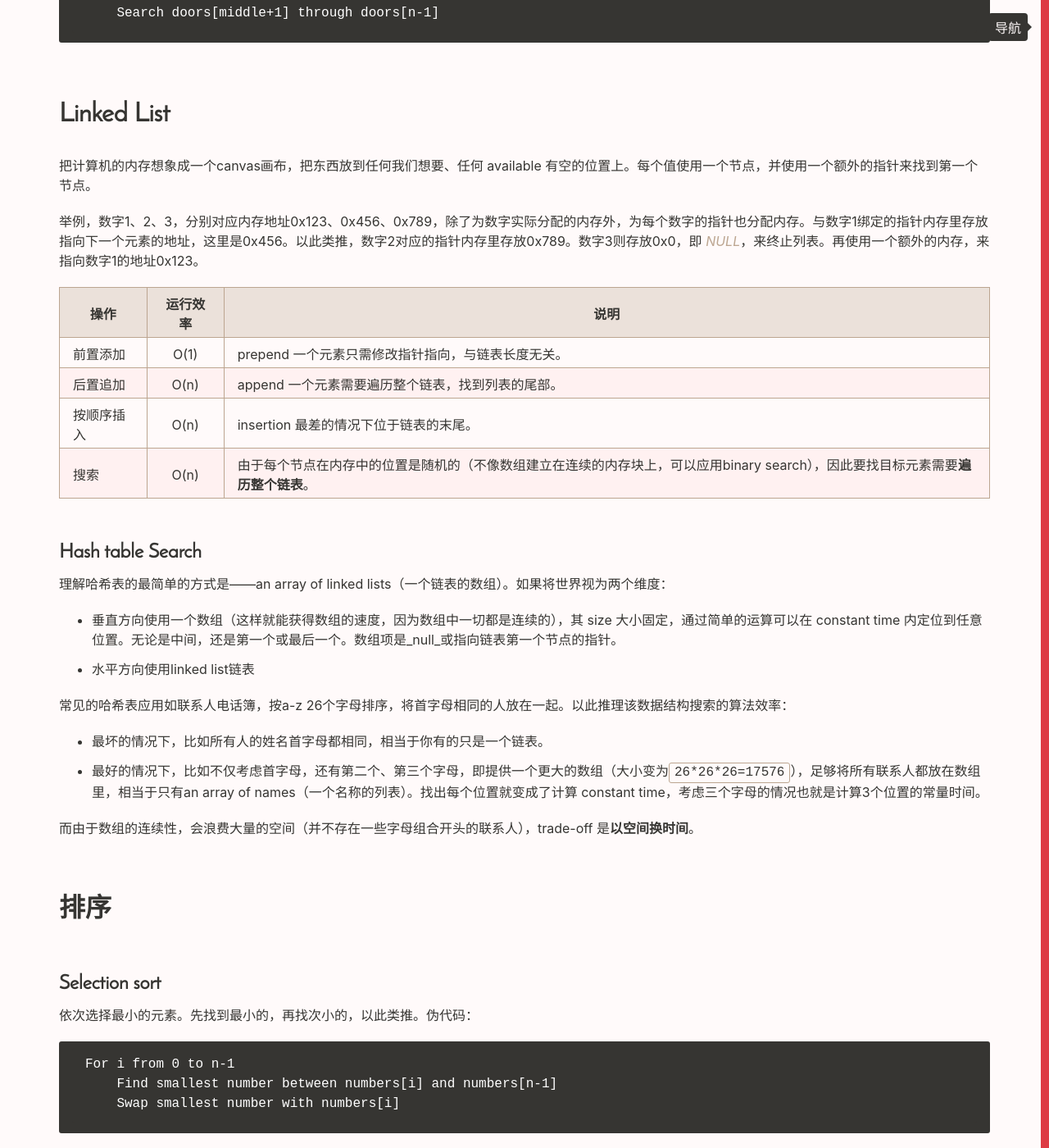
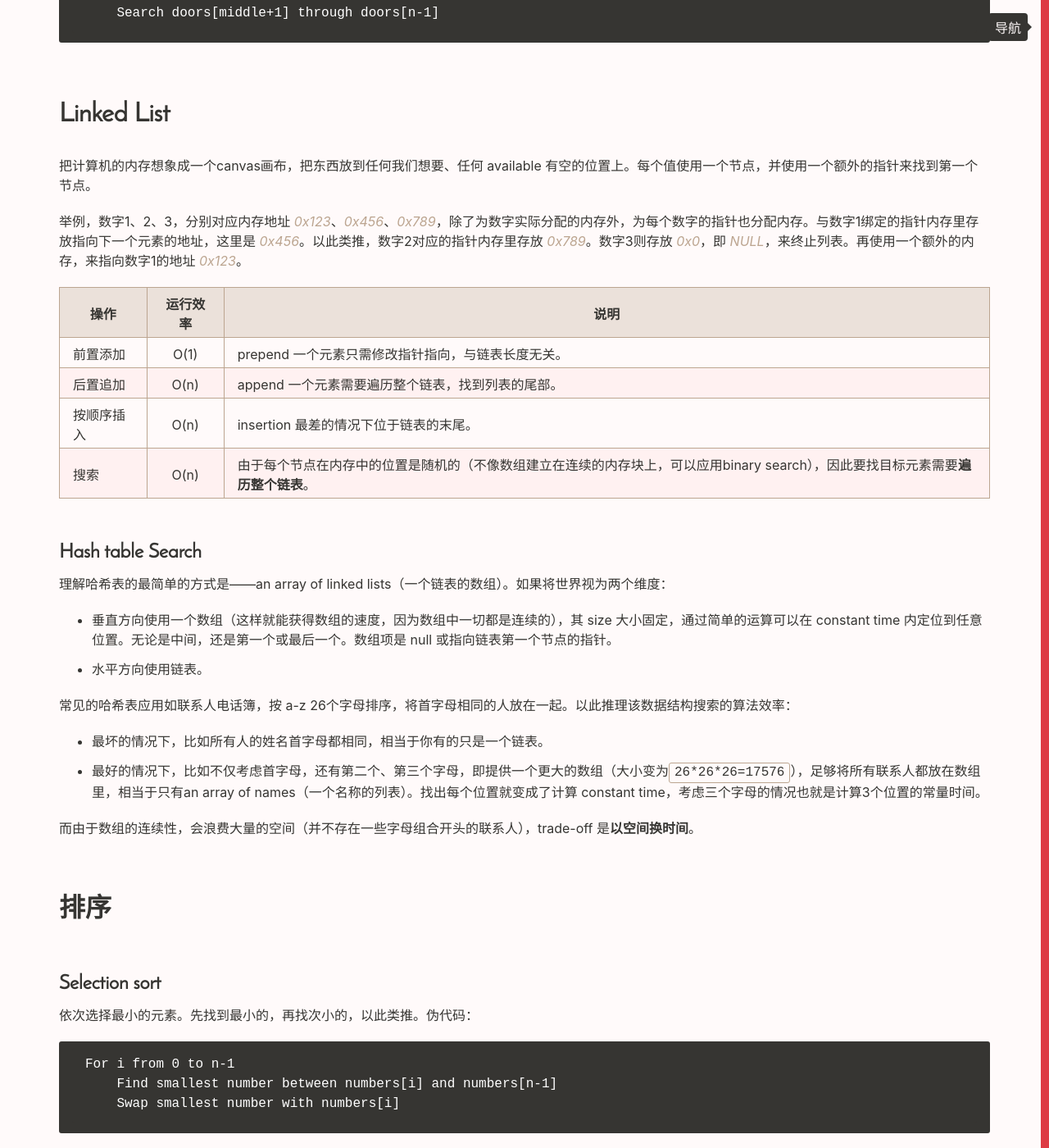
Before and after one commit to Vivi-wu/dive-into-web, a Jekyll site: the page built from _posts/2024-05-10-Algorithms.markdown, in a window 1280 px wide and 1400 px high, scrolled down 866 px. Shown: the whole window at 82% size. Built offline with Jekyll 4.4.1, drawn with Linux system fonts in a browser that asks for light colours; some of the changed text lies outside the part shown.

Commit message:
mod 微调算法、构建系统内容

```diff
--- a/_posts/2014-08-29-Javascript-Event-Order.markdown
+++ b/_posts/2014-08-29-Javascript-Event-Order.markdown
@@ -127,7 +127,7 @@ function doSomething(e) {
 
 事件循环非 JS 独有。所谓的 Event Loop 是负责执行队列中的回调，并且将其压入到函数调用栈中的机制。
 
-其中的调用栈（Call Stack，后入先出）会记录所有的函数调用信息。当我们调用某个函数时，会将其参数与局部变量等压入栈中；在执行完毕后，会弹出栈首的元素。而堆（Heap）则存放了大量的非结构化数据，譬如程序分配的变量与对象。队列（Callback Queue，先入先出）则包含了一系列待处理的信息与相关联的回调函数。
+其中的调用栈（Call Stack ，LIFO 先进后出）会记录所有的函数调用信息。当我们调用某个函数时，会将其参数与局部变量等压入栈中；在执行完毕后，会弹出栈首的元素。而堆（Heap）则存放了大量的非结构化数据，譬如程序分配的变量与对象。队列（Callback Queue，先入先出）则包含了一系列待处理的信息与相关联的回调函数。
 
 每个 JavaScript 运行时都必须包含一个任务队列。
 
--- a/_posts/2024-04-27-Build-System.markdown
+++ b/_posts/2024-04-27-Build-System.markdown
@@ -6,12 +6,12 @@ category: Other
 
 构建系统是指用来自动化执行编译、链接、打包、测试等一系列操作的软件。你定义规则告诉这些工具如何执行命令、处理依赖关系、向目标文件输出结果。
 
-针对不同目的、不同语言有不同的构建系统，如 Java 的 Maven、JavaScript 的 npm等。
+针对不同目的、不同语言有不同的构建系统，如 Java 的 Maven、JavaScript 的 npm 等。
 
 Make 是最古老的构建系统，几乎存在于所有操作系统上。Make 命令将在当前目录里寻找名为 Makefile 的文件，然后根据 Makefile 的规则执行命令。
 
 <!-- more -->
-如果 makefil 中涉及的依赖没有发生变化，再次运行 make 命令将不会重新编译，而是直接使用上次编译的结果。即尝试做最少的工作来实现目标。
+如果 makefile 中涉及的依赖没有发生变化，再次运行 make 命令将不会重新编译，而是直接使用上次编译的结果。即尝试做最少的工作来实现目标。
 
 Makefile 也是一种 DSL（Domain Specific Language）语言。
 
@@ -31,7 +31,7 @@ Makefile 也是一种 DSL（Domain Specific Language）语言。
 
 ### Lockfile
 
-Lockfile 是指锁定依赖版本的一种机制，其内容主要一系列依赖和它们当前使用的版本。
+Lockfile 是指锁定依赖版本的一种机制，其内容主要是一系列依赖和它们当前使用的版本。
 
 + 确保你不会意外更新什么东西
 + 让构建过程更快，只要lockfile中依赖没有更新，就直接使用之前构建安装的依赖（无需下载和安装）
--- a/_posts/2024-05-10-Algorithms.markdown
+++ b/_posts/2024-05-10-Algorithms.markdown
@@ -33,7 +33,7 @@ Else if 50 > doors[middle]
 
 把计算机的内存想象成一个canvas画布，把东西放到任何我们想要、任何 available 有空的位置上。每个值使用一个节点，并使用一个额外的指针来找到第一个节点。
 
-举例，数字1、2、3，分别对应内存地址0x123、0x456、0x789，除了为数字实际分配的内存外，为每个数字的指针也分配内存。与数字1绑定的指针内存里存放指向下一个元素的地址，这里是0x456。以此类推，数字2对应的指针内存里存放0x789。数字3则存放0x0，即 _NULL_，来终止列表。再使用一个额外的内存，来指向数字1的地址0x123。
+举例，数字1、2、3，分别对应内存地址 _0x123_、_0x456_、_0x789_，除了为数字实际分配的内存外，为每个数字的指针也分配内存。与数字1绑定的指针内存里存放指向下一个元素的地址，这里是 _0x456_。以此类推，数字2对应的指针内存里存放 _0x789_。数字3则存放 _0x0_，即 _NULL_，来终止列表。再使用一个额外的内存，来指向数字1的地址 _0x123_。
 
 | 操作 | 运行效率 | 说明 |
 | --- | :---: | --- |
@@ -46,10 +46,10 @@ Else if 50 > doors[middle]
 
 理解哈希表的最简单的方式是——an array of linked lists（一个链表的数组）。如果将世界视为两个维度：
 
-+ 垂直方向使用一个数组（这样就能获得数组的速度，因为数组中一切都是连续的），其 size 大小固定，通过简单的运算可以在 constant time 内定位到任意位置。无论是中间，还是第一个或最后一个。数组项是_null_或指向链表第一个节点的指针。
-+ 水平方向使用linked list链表
++ 垂直方向使用一个数组（这样就能获得数组的速度，因为数组中一切都是连续的），其 size 大小固定，通过简单的运算可以在 constant time 内定位到任意位置。无论是中间，还是第一个或最后一个。数组项是 null 或指向链表第一个节点的指针。
++ 水平方向使用链表。
 
-常见的哈希表应用如联系人电话簿，按a-z 26个字母排序，将首字母相同的人放在一起。以此推理该数据结构搜索的算法效率：
+常见的哈希表应用如联系人电话簿，按 a-z 26个字母排序，将首字母相同的人放在一起。以此推理该数据结构搜索的算法效率：
 
 + 最坏的情况下，比如所有人的姓名首字母都相同，相当于你有的只是一个链表。
 + 最好的情况下，比如不仅考虑首字母，还有第二个、第三个字母，即提供一个更大的数组（大小变为`26*26*26=17576`），足够将所有联系人都放在数组里，相当于只有an array of names（一个名称的列表）。找出每个位置就变成了计算 constant time，考虑三个字母的情况也就是计算3个位置的常量时间。
```
Also changed, not shown: other parts of _posts/2024-05-10-Algorithms.markdown (+2 -4 lines).
